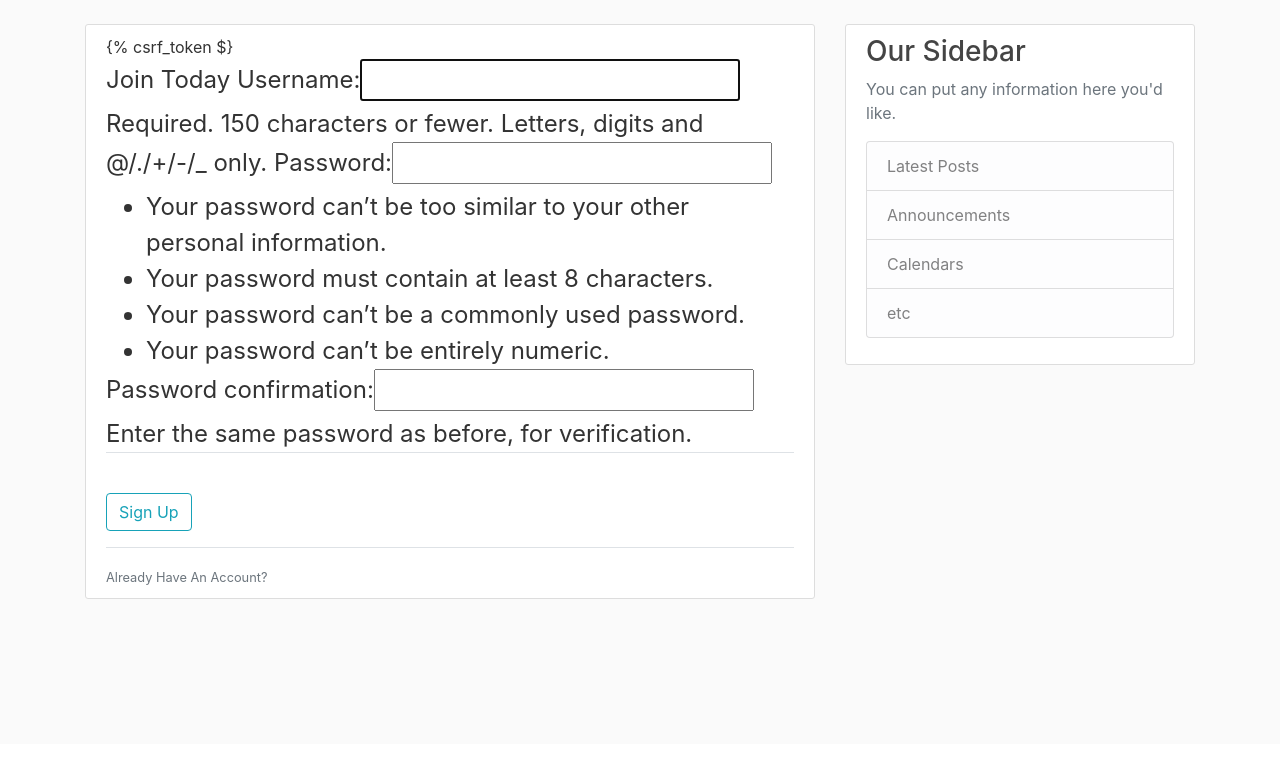
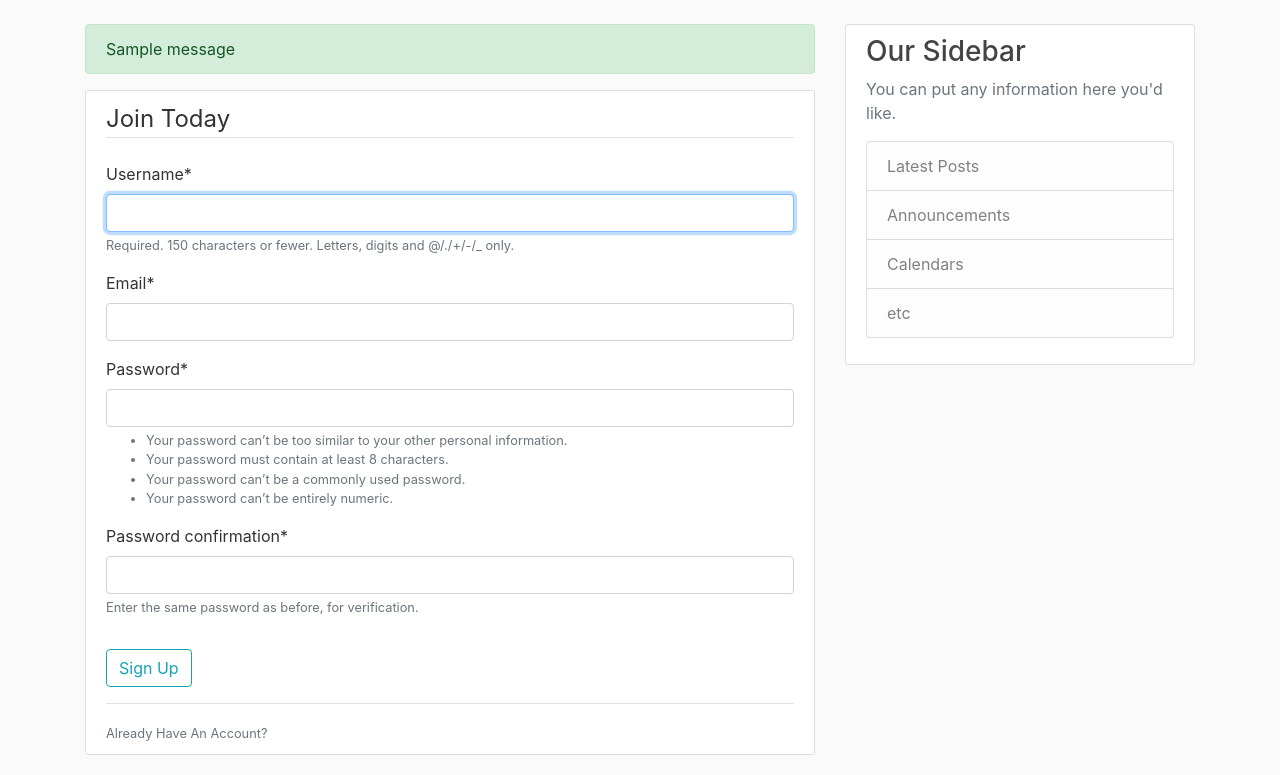
Before and after one commit to junePyo/blog-django, a Django app: page /register/ in a window 1280 px wide. Shown: the part 56-831 px from the top of the page. Before the commit the page ends 655 px from the top, so only its background shows below. Run offline with Django 3.2, Linux system fonts and the light colour scheme; one stand-in notice (Sample message) is shown; some libraries are stand-ins or nearby versions.

Commit message:
Modified users app's views.py to present two versions of registration forms based on the types of request methods (POST or GET) and check whether the form input is valid. Imported crispy forms tags to automatically format the form page.

```diff
--- a/blog/templates/blog/base.html
+++ b/blog/templates/blog/base.html
@@ -41,6 +41,13 @@
     <main role="main" class="container">
         <div class="row">
           <div class="col-md-8">
+            {% if messages %}
+              {% for message in messages %}
+                <div class="alert alert-{{ message.tags }}">
+                  {{ message }}
+                </div>
+              {% endfor %}
+            {% endif %}
             {% block content %}{% endblock %}
           </div>
           <div class="col-md-4">
--- a/project/settings.py
+++ b/project/settings.py
@@ -33,6 +33,7 @@ ALLOWED_HOSTS = []
 INSTALLED_APPS = [
     'blog.apps.BlogConfig',
     'users.apps.UsersConfig',
+    'crispy_forms',
     'django.contrib.admin',
     'django.contrib.auth',
     'django.contrib.contenttypes',
@@ -120,3 +121,5 @@ USE_TZ = True
 # https://docs.djangoproject.com/en/3.0/howto/static-files/
 
 STATIC_URL = '/static/'
+
+CRISPY_TEMPLATE_PACK = 'bootstrap4'
--- /dev/null
+++ b/users/forms.py
@@ -0,0 +1,10 @@
+from django import forms
+from django.contrib.auth.models import User
+from django.contrib.auth.forms import UserCreationForm
+
+class UserRegisterForm(UserCreationForm):
+    email = forms.EmailField() #default required=true
+
+    class Meta:
+        model = User
+        fields = ['username', 'email', 'password1', 'password2']
--- a/users/templates/users/register.html
+++ b/users/templates/users/register.html
@@ -1,13 +1,14 @@
 {% extends "blog/base.html" %}
+{% load crispy_forms_tags %}
 {% block content %}
     <div class="content-section">
         <form method="POST">
-            {% csrf_token $}
+            {% csrf_token %}
             <fieldset class="form-group">
                 <legend class="border-bottom mb-4">
                     Join Today
-                    {{ form }}
                 </legend>
+                {{ form|crispy }}
             </fieldset>
             <div class="form-group">
                 <button class="btn btn-outline-info" type="submit">
--- a/users/views.py
+++ b/users/views.py
@@ -1,6 +1,15 @@
-from django.shortcuts import render
-from django.contrib.auth.forms import UserCreationForm
+from django.shortcuts import render, redirect
+from django.contrib import messages
+from .forms import UserRegisterForm
 
 def register(request):
-    form = UserCreationForm()
+    if request.method == 'POST':
+        form = UserRegisterForm(request.POST)
+        if form.is_valid():
+            form.save()
+            username = form.cleaned_data.get('username')
+            messages.success(request, f'Account created for {username}!')
+            return redirect('blog-home')
+    else:
+        form = UserRegisterForm()
     return render(request, 'users/register.html', {'form': form})
```
Also changed, not shown: db.sqlite3.
